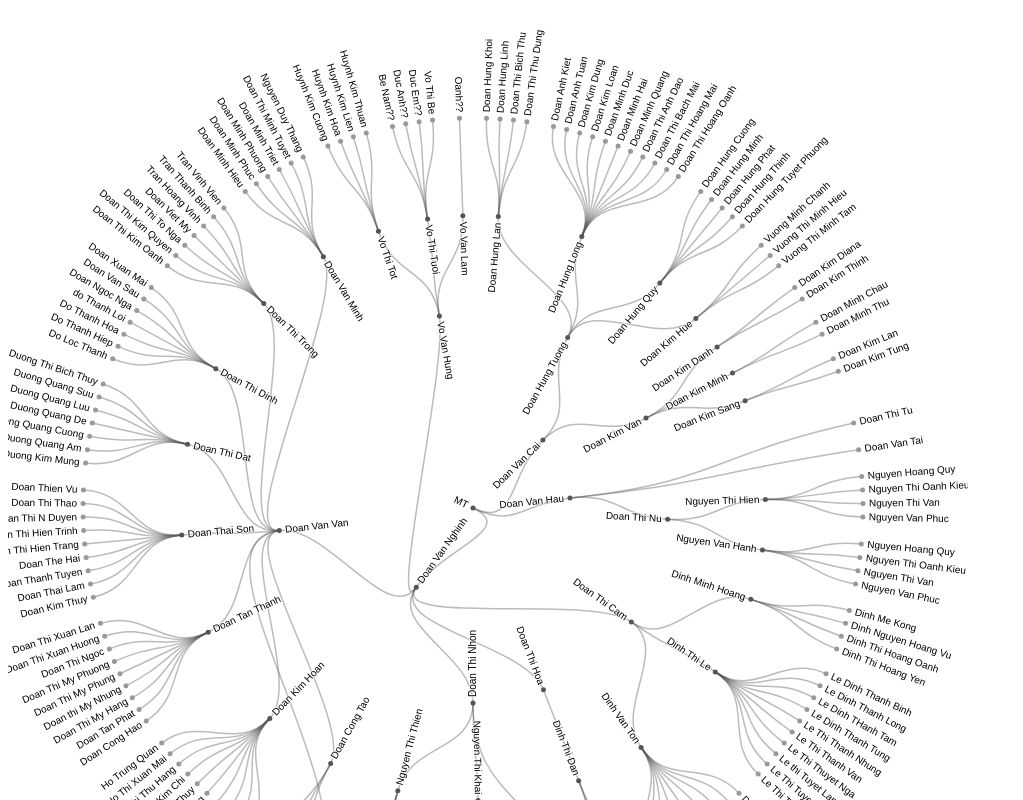
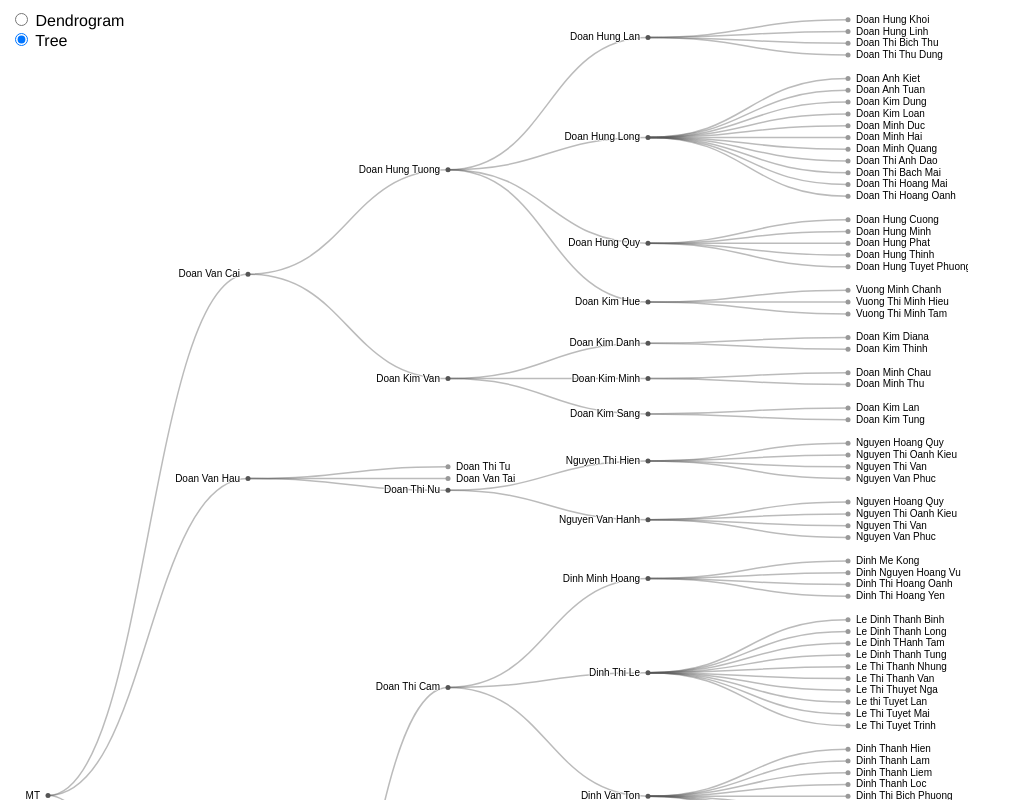
Before and after one commit to vstariradev/family-tree-visualization, a plain HTML site: page index.html in a window 1280 px wide. Shown: the top 800 px of the page, without its empty margins (0-1023 px from the left). Drawn offline with nearby package versions, Linux system fonts and the light colour scheme.

Commit message:
changed from radial to regular dendrogram

```diff
--- a/index.html
+++ b/index.html
@@ -1,7 +1,6 @@
 <!DOCTYPE html>
 <meta charset="utf-8">
 <style>
-
   .node circle {
     fill: #999;
   }
@@ -25,60 +24,91 @@
     stroke-width: 1.5px;
   }
 
+  form {
+    font-family: "Helvetica Neue", Helvetica, Arial, sans-serif;
+    position: absolute;
+    left: 10px;
+    top: 10px;
+  }
+
+  label {
+    display: block;
+  }
 </style>
-<svg width="960" height="950"></svg>
-<script src="https://d3js.org/d3.v4.min.js"></script>
+<form>
+  <label><input type="radio" name="mode" value="cluster" checked> Dendrogram</label>
+  <label><input type="radio" name="mode" value="tree"> Tree</label>
+</form>
+<svg width="960" height="2400"></svg>
+<script src="//d3js.org/d3.v4.min.js"></script>
 <script>
 
   var svg = d3.select("svg"),
     width = +svg.attr("width"),
     height = +svg.attr("height"),
-    g = svg.append("g").attr("transform", "translate(" + (width / 2 - 15) + "," + (height / 2 + 25) + ")");
+    g = svg.append("g").attr("transform", "translate(40,0)");
+
+  var tree = d3.tree()
+    .size([height - 400, width - 160]);
+
+  var cluster = d3.cluster()
+    .size([height, width - 160]);
 
   var stratify = d3.stratify()
-    .parentId(function(d) { return d.id.substring(0, d.id.lastIndexOf(".")); });
+    .parentId(function (d) { return d.id.substring(0, d.id.lastIndexOf(".")); });
 
-var tree = d3.cluster()
-    .size([360, 390])
-    .separation(function(a, b) { return (a.parent == b.parent ? 1 : 2) / a.depth; });
-
-d3.csv("familytree.csv", function(error, data) {
+  d3.csv("familytree.csv", function (error, data) {
     if (error) throw error;
 
-  var root = tree(stratify(data)
-      .sort(function(a, b) { return (a.height - b.height) || a.id.localeCompare(b.id); }));
+    var root = stratify(data)
+      .sort(function (a, b) { return (a.height - b.height) || a.id.localeCompare(b.id); });
+
+    cluster(root);
 
     var link = g.selectAll(".link")
       .data(root.descendants().slice(1))
       .enter().append("path")
       .attr("class", "link")
-      .attr("d", function(d) {
-        return "M" + project(d.x, d.y)
-            + "C" + project(d.x, (d.y + d.parent.y) / 2)
-            + " " + project(d.parent.x, (d.y + d.parent.y) / 2)
-            + " " + project(d.parent.x, d.parent.y);
-      });
+      .attr("d", diagonal);
 
     var node = g.selectAll(".node")
       .data(root.descendants())
       .enter().append("g")
-      .attr("class", function(d) { return "node" + (d.children ? " node--internal" : " node--leaf"); })
-      .attr("transform", function(d) { return "translate(" + project(d.x, d.y) + ")"; });
+      .attr("class", function (d) { return "node" + (d.children ? " node--internal" : " node--leaf"); })
+      .attr("transform", function (d) { return "translate(" + d.y + "," + d.x + ")"; });
 
     node.append("circle")
       .attr("r", 2.5);
 
     node.append("text")
-      .attr("dy", ".31em")
-      .attr("x", function(d) { return d.x < 180 === !d.children ? 6 : -6; })
-      .style("text-anchor", function(d) { return d.x < 180 === !d.children ? "start" : "end"; })
-      .attr("transform", function(d) { return "rotate(" + (d.x < 180 ? d.x - 90 : d.x + 90) + ")"; })
-      .text(function(d) { return d.id.substring(d.id.lastIndexOf(".") + 1); });
+      .attr("dy", 3)
+      .attr("x", function (d) { return d.children ? -8 : 8; })
+      .style("text-anchor", function (d) { return d.children ? "end" : "start"; })
+      .text(function (d) { return d.id.substring(d.id.lastIndexOf(".") + 1); });
+
+    d3.selectAll("input")
+      .on("change", changed);
+
+    var timeout = setTimeout(function () {
+      d3.select("input[value=\"tree\"]")
+        .property("checked", true)
+        .dispatch("change");
+    }, 1000);
+
+    function changed() {
+      timeout = clearTimeout(timeout);
+      (this.value === "tree" ? tree : cluster)(root);
+      var t = d3.transition().duration(750);
+      node.transition(t).attr("transform", function (d) { return "translate(" + d.y + "," + d.x + ")"; });
+      link.transition(t).attr("d", diagonal);
+    }
   });
 
-function project(x, y) {
-  var angle = (x - 90) / 180 * Math.PI, radius = y;
-  return [radius * Math.cos(angle), radius * Math.sin(angle)];
+  function diagonal(d) {
+    return "M" + d.y + "," + d.x
+      + "C" + (d.parent.y + 100) + "," + d.x
+      + " " + (d.parent.y + 100) + "," + d.parent.x
+      + " " + d.parent.y + "," + d.parent.x;
   }
 
 </script>
```
Also changed, not shown: 1 other file. Lines whose indentation alone changed are shown as unchanged.
